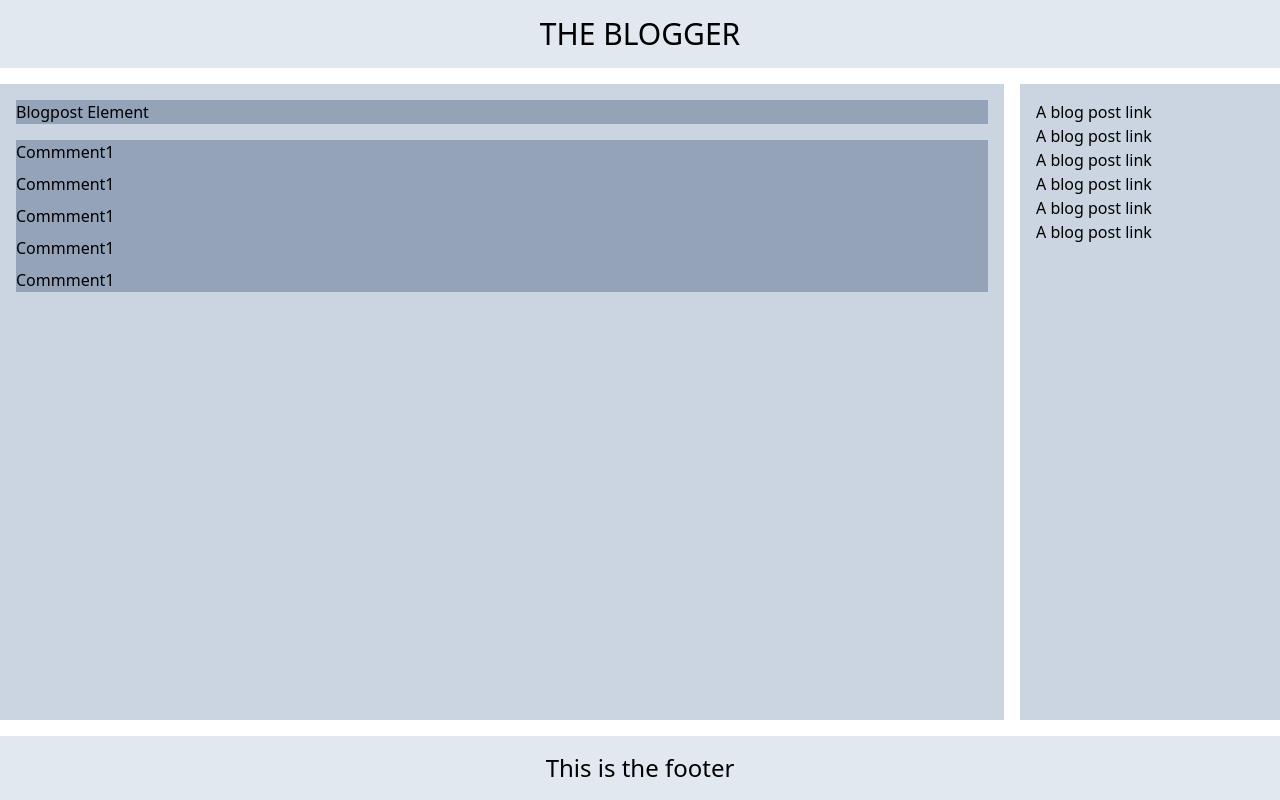
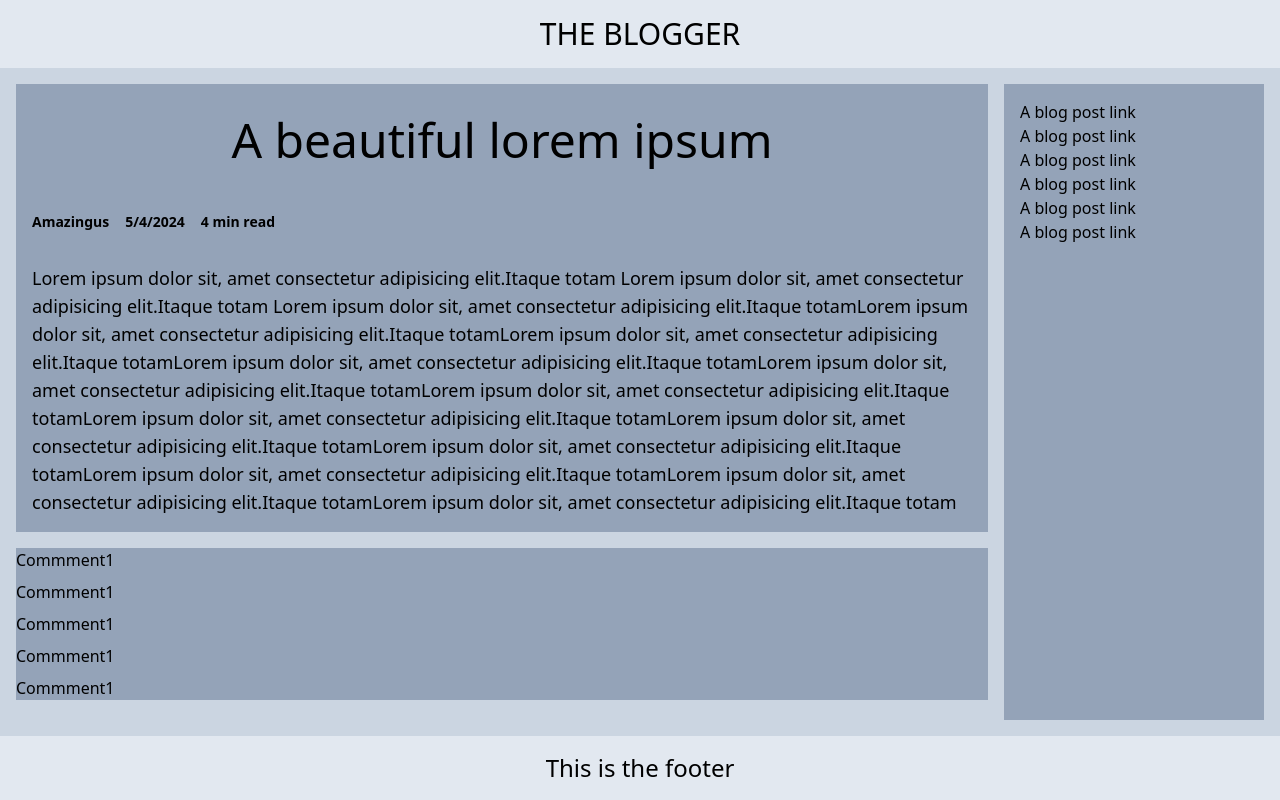
Before and after one commit to PetrusMaximus0/odin-blog-page, a React (Vite) app: page / in a window 1280 px wide. Built offline with nearby package versions, Linux system fonts and the light colour scheme.

Commit message:
feat: WIP - blogpost Component structure

```diff
--- a/src/App.jsx
+++ b/src/App.jsx
@@ -1,20 +1,37 @@
 import './App.scss';
+import BlogPost from './components/blogpost';
 
 function App() {
+	const authorName = 'Amazingus';
+	const blogpost = {
+		title: 'A beautiful lorem ipsum',
+		text: 'Lorem ipsum dolor sit, amet consectetur adipisicing elit.Itaque totam Lorem ipsum dolor sit, amet consectetur adipisicing elit.Itaque totam Lorem ipsum dolor sit, amet consectetur adipisicing elit.Itaque totamLorem ipsum dolor sit, amet consectetur adipisicing elit.Itaque totamLorem ipsum dolor sit, amet consectetur adipisicing elit.Itaque totamLorem ipsum dolor sit, amet consectetur adipisicing elit.Itaque totamLorem ipsum dolor sit, amet consectetur adipisicing elit.Itaque totamLorem ipsum dolor sit, amet consectetur adipisicing elit.Itaque totamLorem ipsum dolor sit, amet consectetur adipisicing elit.Itaque totamLorem ipsum dolor sit, amet consectetur adipisicing elit.Itaque totamLorem ipsum dolor sit, amet consectetur adipisicing elit.Itaque totamLorem ipsum dolor sit, amet consectetur adipisicing elit.Itaque totamLorem ipsum dolor sit, amet consectetur adipisicing elit.Itaque totamLorem ipsum dolor sit, amet consectetur adipisicing elit.Itaque totam',
+		date: new Date().toLocaleDateString(),
+		timeToRead: 4,
+		comments: [
+			{
+				text: 'Wow',
+			},
+			{
+				text: 'Wow',
+			},
+		],
+	};
 	return (
-		<div className="grid min-h-screen w-full grid-rows-[auto_1fr_auto]">
+		<div className="bg-slate-300 grid min-h-screen w-full grid-rows-[auto_1fr_auto]">
 			<header className="container bg-slate-200 min-w-full">
 				<h1 className="p-4 text-3xl text-center uppercase font-light">
-					{' '}
-					The Blogger{' '}
+					The Blogger
 				</h1>
 			</header>
-			<div className="container mx-auto my-4 grid gap-4 grid-rows-[auto_1fr] lg:grid-rows-none lg:grid-cols-[1fr_260px]">
-				<main className="bg-slate-300 p-4 flex flex-col justify-start gap-4">
-					<section className="bg-slate-400 ">
-						<p>Blogpost Element</p>
-					</section>
-					<section className="bg-slate-400 ">
+			<div className="container mx-auto px-4 my-4 grid gap-4 grid-rows-[auto_1fr] lg:grid-rows-none lg:grid-cols-[1fr_260px]">
+				<main className="bg-slate-300 flex flex-col gap-4">
+					<BlogPost
+						className="flex-grow"
+						blogpost={blogpost}
+						authorName={authorName}
+					/>
+					<section className="bg-slate-400">
 						<ul className="flex flex-col gap-2">
 							<li>Commment1</li>
 							<li>Commment1</li>
@@ -24,7 +41,7 @@ function App() {
 						</ul>
 					</section>
 				</main>
-				<aside className="bg-slate-300 p-4">
+				<aside className="bg-slate-400 p-4">
 					<ul>
 						<li>A blog post link</li>
 						<li>A blog post link</li>
--- /dev/null
+++ b/src/components/blogpost.jsx
@@ -0,0 +1,24 @@
+import { PropTypes } from 'prop-types';
+
+const BlogPost = ({ blogpost, authorName }) => {
+	return (
+		<section className="bg-slate-400 p-4 flex flex-col gap-8">
+			<h2 className="text-center py-4 text-5xl font-light">
+				{blogpost.title}
+			</h2>
+			<p className="flex gap-4 text-sm font-semibold">
+				<span>{authorName}</span>
+				<span>{blogpost.date}</span>
+				<span>{blogpost.timeToRead} min read</span>
+			</p>
+			<p className="text-pretty font-light text-lg">{blogpost.text}</p>
+		</section>
+	);
+};
+
+BlogPost.propTypes = {
+	blogpost: PropTypes.object.required,
+	authorName: PropTypes.string.required,
+};
+
+export default BlogPost;
```
